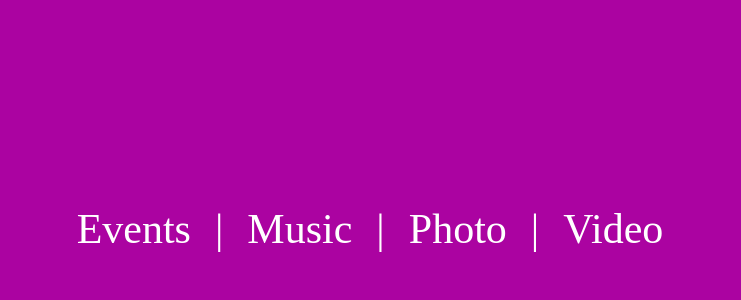
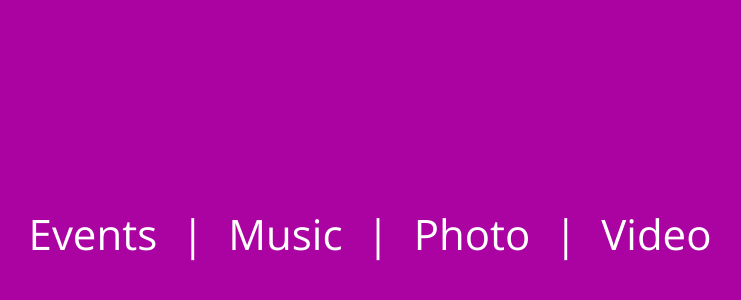
Before and after one commit to Kasherick/ProjectDandC, a plain HTML site: page index.html in a window 1280 px wide. Shown: the part 294-594 px from the top of the page, without its empty margins (280-1021 px from the left). Drawn offline with nearby package versions, Linux system fonts and the light colour scheme.

Commit message:
Open Sans

```diff
--- a/index.html
+++ b/index.html
@@ -3,6 +3,7 @@
 	<head>
 		<title>Darkes and Charlies</title>
 		<link href="mainstyle.css" type="text/css" rel="stylesheet">
+		<link href="https://fonts.googleapis.com/css?family=Open+Sans:300" rel="stylesheet">
 	</head>
 	<body>
 		<div id="mainheader"></div>
--- a/mainstyle.css
+++ b/mainstyle.css
@@ -20,4 +20,5 @@ body{
 	margin-right: 20px;
 	font-size: 42px;
 	color: white;
+	font-family: 'Open Sans';
 }
```
